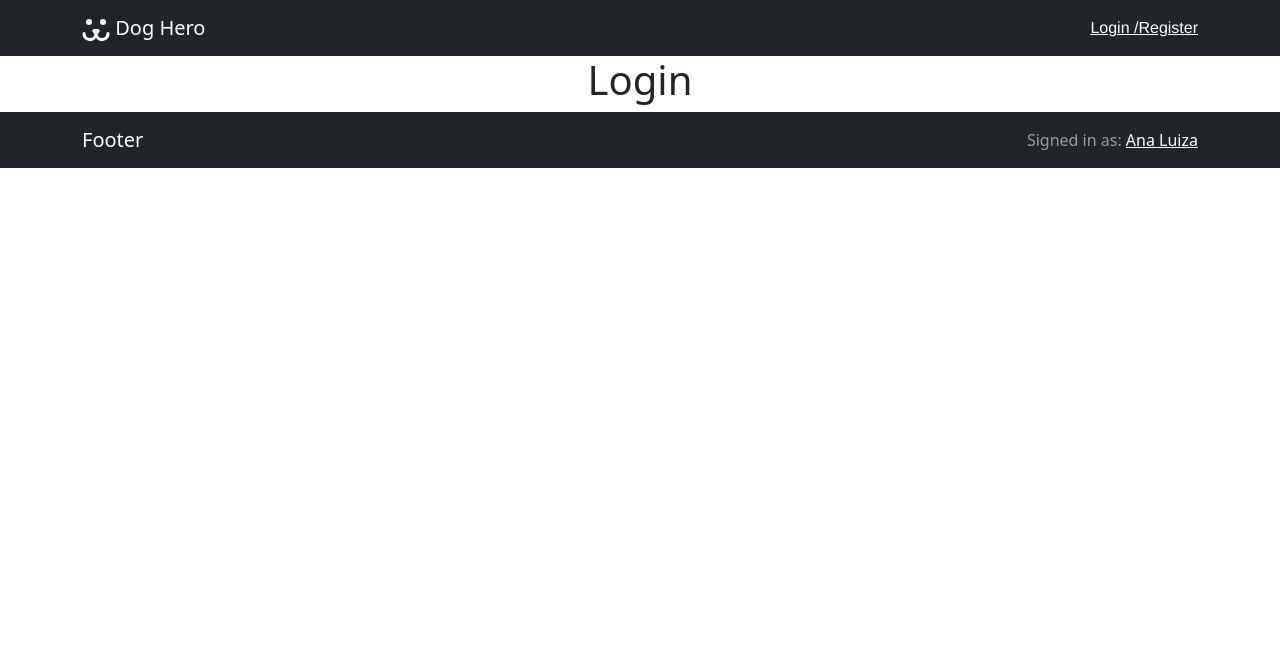
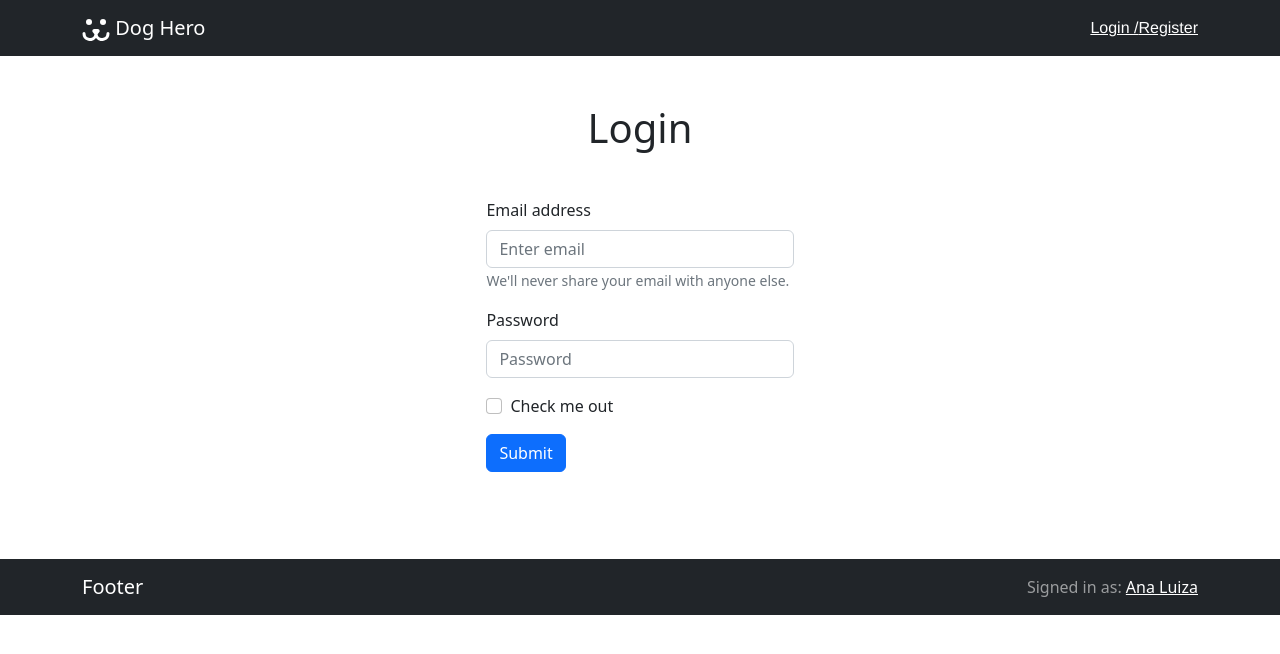
Before and after one commit to Analuizasilva/Dogs, a React (Create React App) app: page /login in a window 1280 px wide. Shown: the top 654 px of the page. Built offline with nearby package versions, Linux system fonts and the light colour scheme.

Commit message:
added Body component

```diff
--- a/src/App.js
+++ b/src/App.js
@@ -10,20 +10,15 @@
 import Login from './Pages/Login/Login.tsx';
 import Register from './Pages/Register/Register.tsx';
 import Footer from './Components/Footer/Footer.tsx';
+import Body from './Components/Body/Body';
 
 function App() {
   return (
-    <BrowserRouter>
      <div className="App">
-     <Header/>
-     <Routes>
-      <Route path='/' element={<Home/>} />
-      <Route path='/login' element={<Login/>} />
-      <Route path='/register' element={<Register/>} />
-     </Routes>
-     <Footer/>
+      <Header />
+      <Body/>
+      <Footer />
     </div>
-    </BrowserRouter>
 
   );
 }
--- /dev/null
+++ b/src/Components/Body/Body.js
@@ -0,0 +1,25 @@
+import styles from "./Body.module.css";
+import { BrowserRouter, Routes, Route } from "react-router-dom";
+import "bootstrap/dist/css/bootstrap.min.css";
+import React from "react";
+import Register from "../../Pages/Register/Register.tsx";
+import Login from "../../Pages/Login/Login.tsx";
+import Home from "../../Pages/Home/Home.tsx";
+import Header from '../Header/Header.tsx'
+import Footer from '../Footer/Footer.tsx'
+
+function Body() {
+  return (
+    <BrowserRouter>
+      <div className={styles.body}>
+        <Routes>
+          <Route path="/" element={<Home />} />
+          <Route path="/login" element={<Login />} />
+          <Route path="/register" element={<Register />} />
+        </Routes>
+      </div>
+    </BrowserRouter>
+  );
+}
+
+export default Body;
--- /dev/null
+++ b/src/Components/Body/Body.module.css
@@ -0,0 +1,3 @@
+.body{
+padding: 3rem;
+}
--- a/src/Pages/Login/Login.tsx
+++ b/src/Pages/Login/Login.tsx
@@ -1,4 +1,5 @@
 import React from "react";
+import { Button, Container, Form } from "react-bootstrap";
 import { useLocation } from "react-router-dom";
 import Head from "../../Components/Head/Head.js";
 
@@ -14,6 +15,35 @@
         description="This site list all cutest dogs of the internet"
       />
       <h1>Login</h1>
+
+      <Form
+        style={{
+          width: "30vw",
+          margin: "auto",
+          textAlign: "start",
+          padding: "3vw",
+        }}
+      >
+        <Form.Group className="mb-3" controlId="formBasicEmail">
+          <Form.Label>Email address</Form.Label>
+          <Form.Control type="email" placeholder="Enter email" />
+          <Form.Text className="text-muted">
+            We'll never share your email with anyone else.
+          </Form.Text>
+        </Form.Group>
+
+        <Form.Group className="mb-3" controlId="formBasicPassword">
+          <Form.Label>Password</Form.Label>
+          <Form.Control type="password" placeholder="Password" />
+        </Form.Group>
+
+        <Form.Group className="mb-3" controlId="formBasicCheckbox">
+          <Form.Check type="checkbox" label="Check me out" />
+        </Form.Group>
+        <Button variant="primary" type="submit">
+          Submit
+        </Button>
+      </Form>
     </>
   );
 };
```
